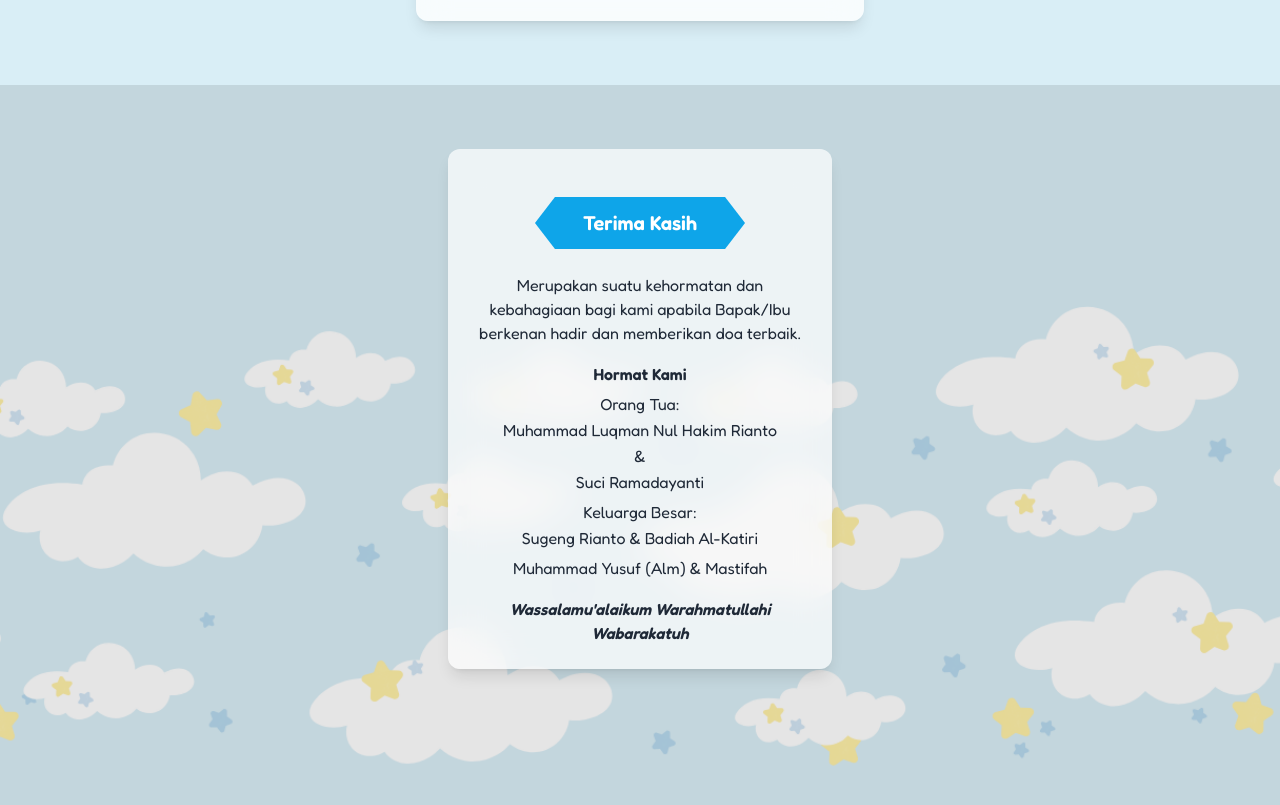
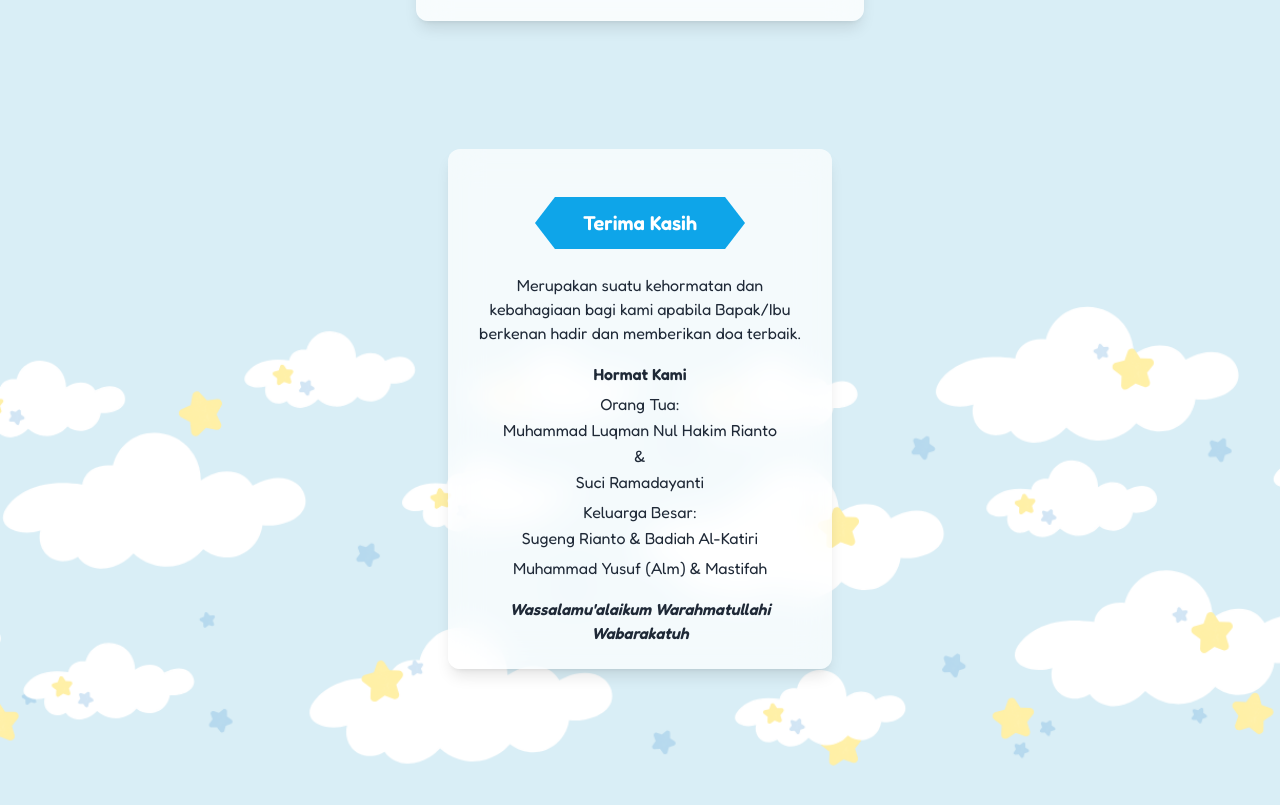
Before and after one commit to rillcuii/Tasmiyah-Khalid, a plain HTML site: page index.html in a window 1280 px wide. Shown: the part 2199-3004 px from the top of the page. Drawn offline with nearby package versions, Linux system fonts and the light colour scheme.

Commit message:
Update index.html

```diff
--- a/index.html
+++ b/index.html
@@ -162,8 +162,6 @@
 <section id="ucapan" class="relative py-16 flex flex-col justify-center items-center text-center px-4">
     <!-- Background -->
     <img src="bg6.png" alt="Background" class="absolute inset-0 w-full h-full object-cover -z-10" />
-    <div class="absolute inset-0 bg-black/10 z-[-9]"></div>
-
     <!-- Konten Ucapan -->
     <div class="bg-white/70 backdrop-blur-lg p-6 mb-40 rounded-xl shadow-lg max-w-sm w-full text-black">
       <div class="inline-block my-6">
```
